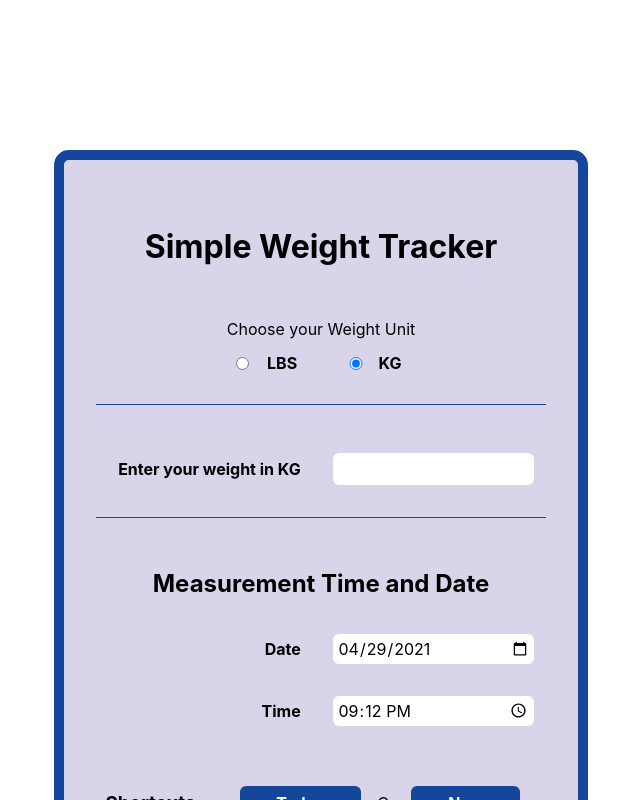
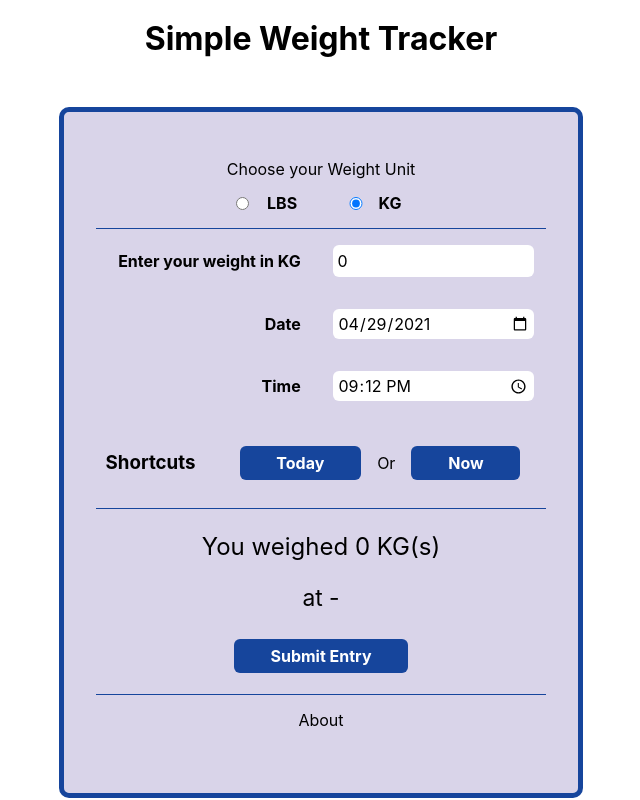
Before and after one commit to aziznal/react_weight_tracker, a React (Create React App) app: page / in a window 1280 px wide. Shown: the top 800 px of the page, without its empty margins (319-959 px from the left). Built offline with nearby package versions, Linux system fonts and the light colour scheme.

Commit message:
Implement simple routing. Move entry-adding components into Homepage. Add AboutPage
- Some minor style changes.
- changed how states are being passed from parent to child components
  to maintain app state between route changes.

```diff
--- a/package.json
+++ b/package.json
@@ -9,6 +9,7 @@
     "node-sass": "^5.0.0",
     "react": "^17.0.2",
     "react-dom": "^17.0.2",
+    "react-router-dom": "^5.2.0",
     "react-scripts": "4.0.3",
     "web-vitals": "^1.1.1"
   },
--- a/src/App.js
+++ b/src/App.js
@@ -1,19 +1,18 @@
-import { useState } from 'react';
+import { BrowserRouter as Router, Route } from 'react-router-dom'
+
+import  {useState} from 'react';
 
 import './StyleNormalize.css'
 import './App.scss';
 
+import HomePage from './components/HomePage';
+import AboutPage from './components/AboutPage';
 
 import Header from "./components/Header";
-import WeightForm from "./components/WeightForm";
-import MetricImperialSwitch from './components/WeightFormComponents/metricImperialSwitch';
-
-import SummarySection from './components/SummarySection';
-
-import BackendService from './BackendService';
 
 
 const App = () => {
+
 
   const [currentUnit, setUnit] = useState("KG");
   const [weight, setWeight] = useState(0);
@@ -21,48 +20,30 @@ const App = () => {
   const [measureDate, setMeasureDate] = useState();
   const [measureTime, setMeasureTime] = useState();
 
-  const onSubmit = async (entry) => {
-    await BackendService.addEntry(entry);
-  }
+  return (
 
-
-  return (
-    <div className="container body-wrapper">
+    <Router>
 
       {/* ### */}
       <Header />
 
-      {/* ### */}
-      <MetricImperialSwitch updateUnit={(newUnit) => setUnit(newUnit)} />
+      <Route path='/' exact render={() => (
 
-      <div className="separator"></div>
+        <HomePage
+          weight={weight}
+          setWeight={setWeight}
+          currentUnit={currentUnit}
+          setUnit={setUnit}
+          measureDate={measureDate}
+          setMeasureDate={setMeasureDate}
+          measureTime={measureTime}
+          setMeasureTime={setMeasureTime}
+        />
+        )}/>
 
-      {/* ### */}
-      <WeightForm
+      <Route path='/about' exact component={AboutPage} />
 
-        updateWeight={setWeight}
-        updateUnit={setUnit}
-        currentUnit={currentUnit}
-
-        updateDate={setMeasureDate}
-        updateTime={setMeasureTime}
-
-      />
-
-      <div className="separator"></div>
-
-
-      < SummarySection
-
-        currentUnit={currentUnit}
-        weight={weight}
-        date={measureDate}
-        time={measureTime}
-        onEntrySubmit={onSubmit}
-
-      />
-
-    </div>
+    </Router>
 
   )
 }
--- a/src/App.scss
+++ b/src/App.scss
@@ -32,7 +32,7 @@ html {
 
   width: 100%;
 
-  margin-block: 1em;
+  // margin-block: 1em;
 }
 
 .btn {
@@ -111,18 +111,17 @@ html {
 
 .body-wrapper {
   background-color: $primary;
-  // color: white;
 
   padding: 3em 2em;
 
   width: 450px;
 
   margin-inline: auto;
-  margin-block: 10em;
+  margin-block: 1em;
 
   border-radius: 5px;
 
-  outline: 10px solid $dark;
+  outline: 5px solid $dark;
 }
 
 
@@ -190,7 +189,6 @@ label {
 
 .date-time-display {
 
-  margin-block-start: .3em;
   margin-block-end: 1em;
 
   font-size: 1.425em;
@@ -200,3 +198,28 @@ label {
   }
 
 }
+
+
+
+Link, a {
+
+  color: black;
+  text-decoration: none;
+
+  transition: 150ms transform ease;
+
+  &:hover, &:active, &:visited {
+    color: rgb(0, 28, 119);
+    text-decoration: none;
+  }
+
+  &:hover {
+    transform: scale(1.1, 1.1);
+    color: blue;
+  }
+
+  &:active {
+    color: darkblue;
+  }
+
+}
--- /dev/null
+++ b/src/components/AboutPage.js
@@ -0,0 +1,23 @@
+import { Link } from 'react-router-dom'
+
+const AboutPage = () => {
+
+    return (
+        <div className="column">
+            <h2>
+                Made by Abdulaziz Nal <a href="https://github.com/aziznal" target='blank'>@aziznal</a> as practice for react!
+            </h2>
+
+            <span>
+                <strong>May - 2021</strong>
+            </span>
+
+            <div className="row">
+                <Link to='/'>Home</Link>
+            </div>
+
+        </div>
+    )
+}
+
+export default AboutPage
--- /dev/null
+++ b/src/components/HomePage.js
@@ -0,0 +1,59 @@
+import { Link } from 'react-router-dom';
+
+import BackendService from '../BackendService';
+
+import WeightForm from "./WeightForm";
+import MetricImperialSwitch from './WeightFormComponents/metricImperialSwitch';
+
+import SummarySection from './SummarySection';
+
+const HomePage = ({ weight, setWeight, currentUnit, setUnit, measureDate, setMeasureDate, measureTime, setMeasureTime }) => {
+
+    const onSubmit = async (entry) => {
+        await BackendService.addEntry(entry);
+    }
+
+    return (
+        <div className="body-wrapper">
+            {/* ### */}
+            <MetricImperialSwitch  currentUnit={currentUnit} updateUnit={(newUnit) => setUnit(newUnit)} />
+
+            <div className="separator"></div>
+
+            {/* ### */}
+            <WeightForm
+
+                weight={weight}
+                updateWeight={setWeight}
+                updateUnit={setUnit}
+                currentUnit={currentUnit}
+
+                updateDate={setMeasureDate}
+                updateTime={setMeasureTime}
+
+            />
+
+            <div className="separator"></div>
+
+
+            < SummarySection
+
+                currentUnit={currentUnit}
+                weight={weight}
+                date={measureDate}
+                time={measureTime}
+                onEntrySubmit={onSubmit}
+
+            />
+
+            <div className="separator"></div>
+
+            <div className="row">
+                <Link to={'/about'}>About</Link>
+            </div>
+
+        </div>
+    )
+}
+
+export default HomePage
--- a/src/components/WeightForm.js
+++ b/src/components/WeightForm.js
@@ -3,7 +3,7 @@ import PropTypes from 'prop-types';
 import WeightField from './WeightFormComponents/weightField';
 import DateField from './WeightFormComponents/dateField';
 
-const WeightForm = ({ currentUnit, updateWeight, updateUnit, updateDate, updateTime}) => {
+const WeightForm = ({ currentUnit, weight, updateWeight, updateUnit, updateDate, updateTime}) => {
 
   function handleSubmit(e) {
     e.preventDefault();
@@ -16,11 +16,11 @@ const WeightForm = ({ currentUnit, updateWeight, updateUnit, updateDate, updateT
 
         currentUnit={currentUnit}
         updateUnit={(newUnit) => updateUnit(newUnit)}
+
+        weight={weight}
         updateWeight={(newWeight) => updateWeight(newWeight)}
 
       />
-
-      <div className="separator"></div>
 
       <DateField updateDate={updateDate} updateTime={updateTime} />
 
--- a/src/components/WeightFormComponents/DateFieldComponents/manualDate.js
+++ b/src/components/WeightFormComponents/DateFieldComponents/manualDate.js
@@ -6,8 +6,6 @@ const ManualDateInput = ({ updateDate, updateTime, dateFieldVal, timeFieldVal })
   return (
 
     <div className="column">
-
-      <h2>Measurement Time and Date</h2>
 
       <div className="row">
         <label htmlFor="date">Date</label>
--- a/src/components/WeightFormComponents/dateField.js
+++ b/src/components/WeightFormComponents/dateField.js
@@ -50,7 +50,7 @@ const DateField = ({ updateDate, updateTime }) => {
 
   return (
 
-    <div className="container column">
+    <div className="column">
 
       <ManualDateInput
 
--- a/src/components/WeightFormComponents/metricImperialSwitch.js
+++ b/src/components/WeightFormComponents/metricImperialSwitch.js
@@ -1,8 +1,5 @@
-import PropTypes from 'prop-types';
 
-const MetricImperialSwitch = ({ updateUnit }) => {
-
-
+const MetricImperialSwitch = ({ currentUnit, updateUnit }) => {
 
   return (
     <div className="container column">
@@ -12,12 +9,30 @@ const MetricImperialSwitch = ({ updateUnit }) => {
       <div className="row radio-button-group">
 
         <div className="radio-button">
-          <input name="weight-type" type="radio" id="pounds" onChange={() => updateUnit("LBS")} />
+
+          <input
+            name="weight-type"
+            type="radio"
+            id="pounds"
+
+            defaultChecked={ currentUnit==="LBS" ? "checked" : ""}
+
+            onChange={() => updateUnit("LBS")}
+          />
+
           <label htmlFor="pounds">LBS</label>
         </div>
 
         <div className="radio-button">
-          <input name="weight-type" type="radio" id="kilograms" defaultChecked="checked" onChange={() => updateUnit("KG")} />
+
+          <input
+            name="weight-type"
+            type="radio"
+            id="kilograms"
+            defaultChecked={ currentUnit==="KG" ? "checked" : ""}
+            onChange={() => updateUnit("KG")}
+          />
+
           <label htmlFor="kilograms">KG</label>
         </div>
 
@@ -28,11 +43,4 @@ const MetricImperialSwitch = ({ updateUnit }) => {
 }
 
 
-MetricImperialSwitch.propTypes = {
-
-  updateUnit: PropTypes.func.isRequired
-
-}
-
-
 export default MetricImperialSwitch
--- a/src/components/WeightFormComponents/weightField.js
+++ b/src/components/WeightFormComponents/weightField.js
@@ -1,13 +1,27 @@
-import { PropTypes } from 'prop-types';
 
-
-const WeightField = ({ currentUnit, updateUnit, updateWeight }) => {
+const WeightField = ({ currentUnit, weight, updateWeight }) => {
 
   const minWeight = 0;
   const maxWeight = 500;
 
 
-  function clamp(num, min, max) {
+  const convertKGtoLBS =  (n) => {
+    return n * 2.204;
+  }
+
+
+  const getMinMaxWeightBasedOnUnit = () => {
+
+    if (currentUnit === 'KG') {
+      return { min: minWeight, max: maxWeight };
+    } else {
+      return { min: convertKGtoLBS(minWeight), max: convertKGtoLBS(maxWeight) };
+    }
+
+  }
+
+
+  const clamp = (num, min, max) => {
     return Math.min(Math.max(num, min), max);
   }
 
@@ -28,7 +42,9 @@ const WeightField = ({ currentUnit, updateUnit, updateWeight }) => {
 
       parsedValue = parseFloat(parsedValue);
 
-      parsedValue = clamp(parsedValue, minWeight, maxWeight);
+      let {min, max} = getMinMaxWeightBasedOnUnit();
+
+      parsedValue = clamp(parsedValue, min, max);
 
       return parsedValue;
     }
@@ -59,8 +75,10 @@ const WeightField = ({ currentUnit, updateUnit, updateWeight }) => {
           type="number"
           step="any"
 
-          min={minWeight}
-          max={maxWeight}
+          defaultValue={weight}
+
+          min={getMinMaxWeightBasedOnUnit().min}
+          max={getMinMaxWeightBasedOnUnit().max}
 
           id="weight-field"
           name="weight-field"
@@ -73,12 +91,4 @@ const WeightField = ({ currentUnit, updateUnit, updateWeight }) => {
   )
 }
 
-WeightField.propTypes = {
-
-  currentUnit: PropTypes.string.isRequired,
-  updateUnit: PropTypes.func.isRequired,
-  updateWeight: PropTypes.func.isRequired
-
-}
-
 export default WeightField
```
Also changed, not shown: 1 other file (tests, documents, lock files or other folders).
